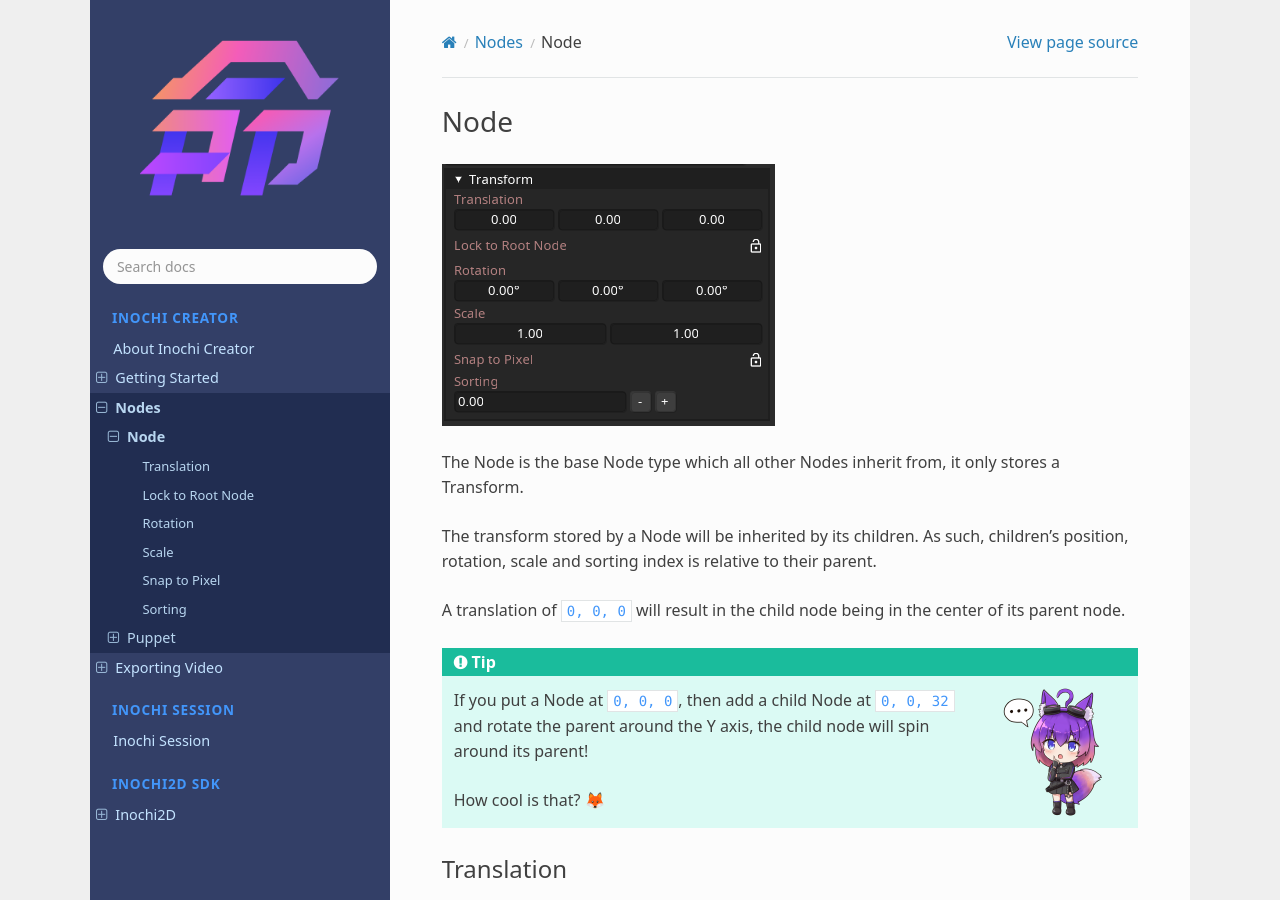
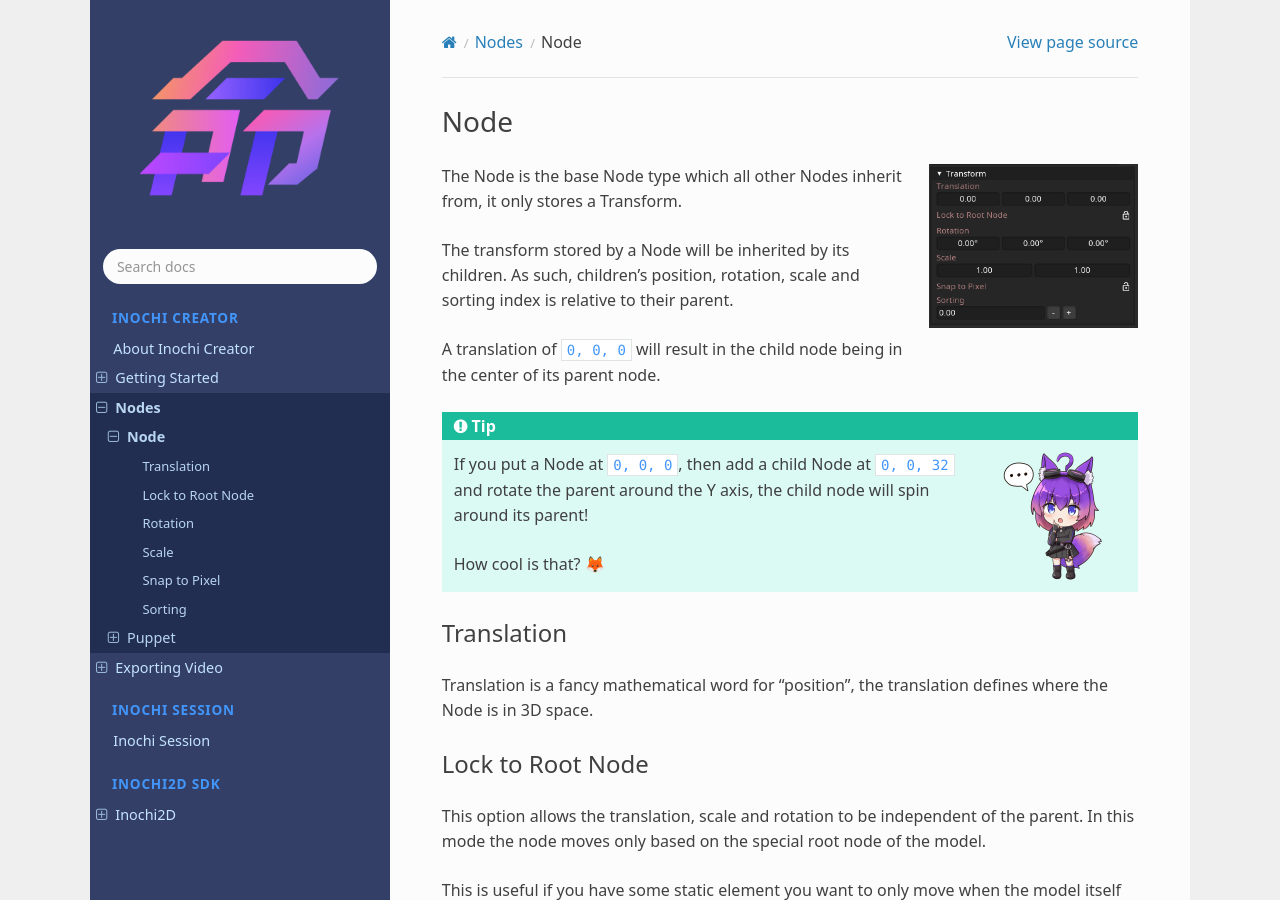
Before and after one commit to Inochi2D/inochi2d-docs, a Sphinx documentation site: the page built from docs/source/creator/nodes/node.rst, in a window 1280 px wide and 900 px high. Built offline with Sphinx 7.4.7 and the Read the Docs theme 2.0.0, drawn with Linux system fonts in a browser that asks for light colours.

Commit message:
Improve formatting of Node page

```diff
--- a/docs/source/creator/nodes/node.rst
+++ b/docs/source/creator/nodes/node.rst
@@ -3,6 +3,8 @@ Node
 ==========
 
 .. image:: img/node-content.png
+  :align: right
+  :width: 30%
 
 The Node is the base Node type which all other Nodes inherit from, it only stores a Transform.
 
```
